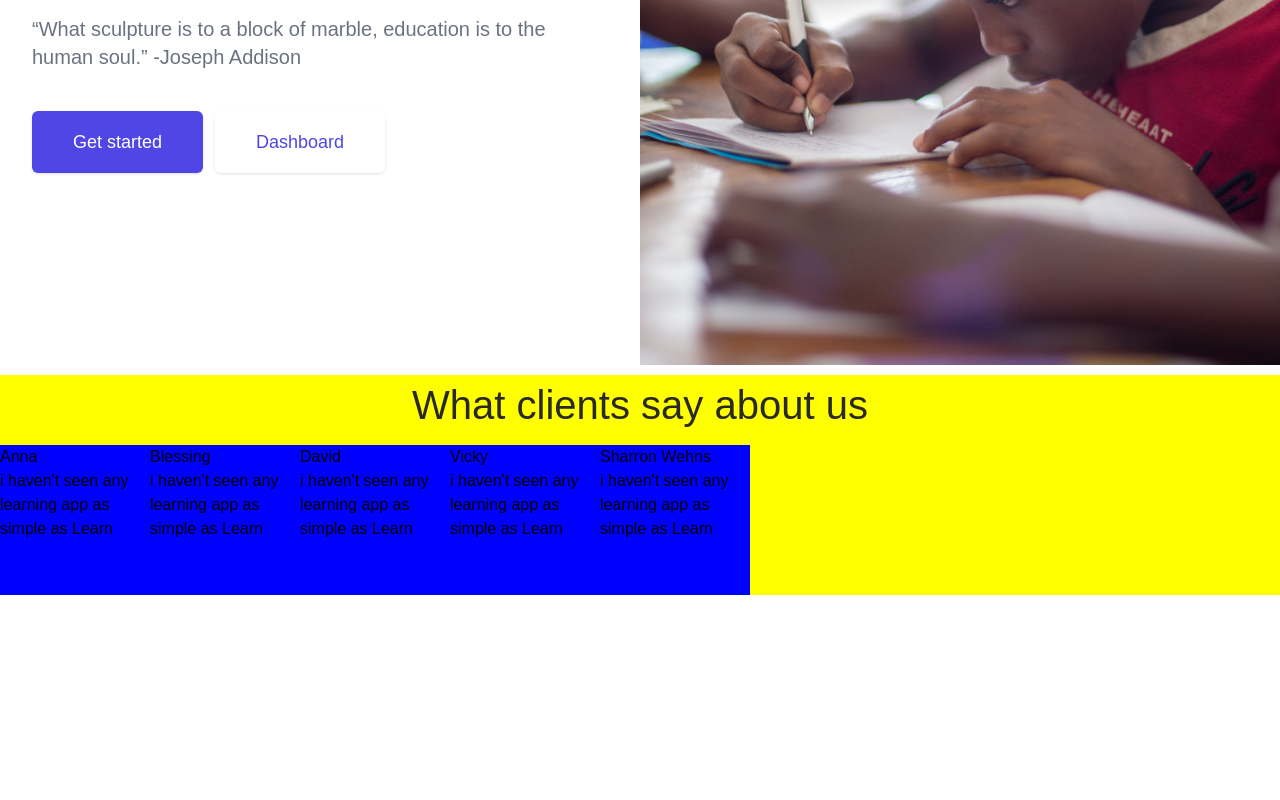
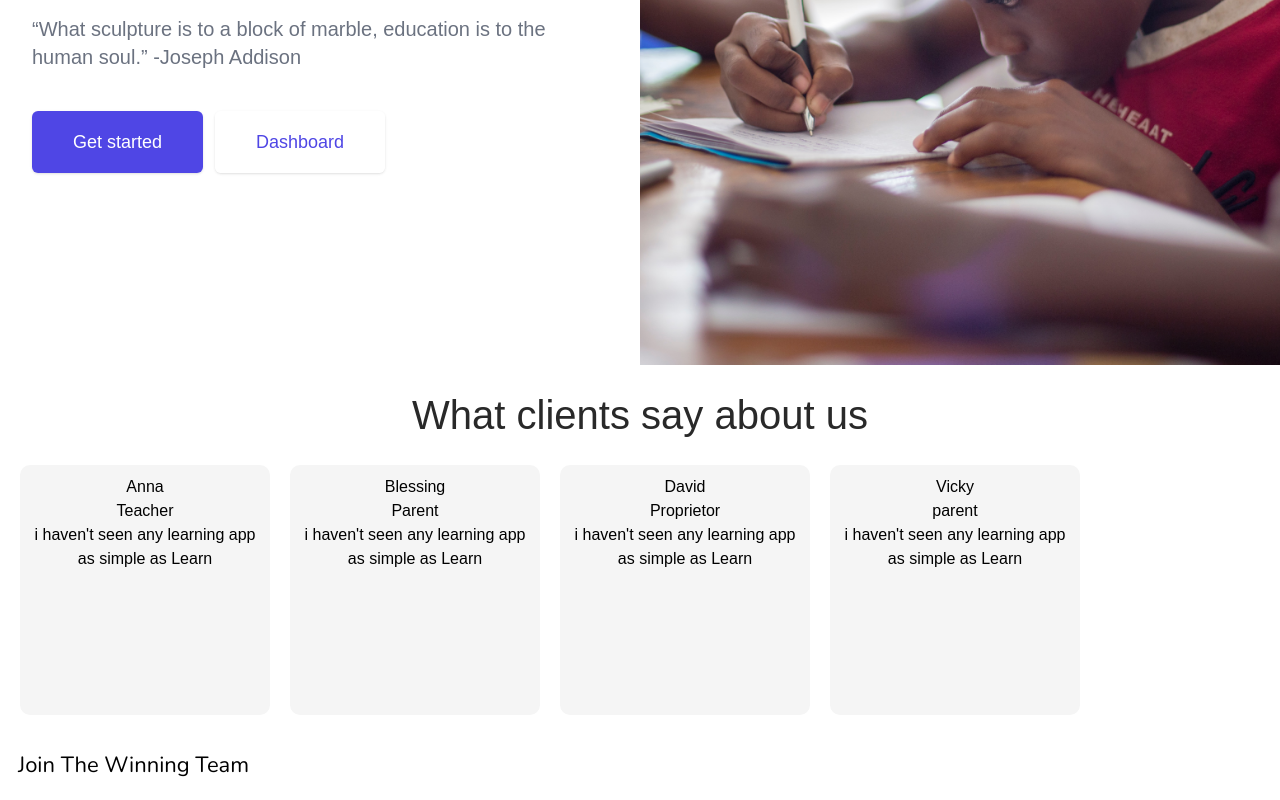
Before and after one commit to Annalartey/AltSchool-Second-Sem-Exams, a React (Vite) app: page / in a window 1280 px wide. Shown: the part 505-1305 px from the top of the page. Before the commit the page ends 1100 px from the top, so only its background shows below. Built offline with nearby package versions, Linux system fonts and the light colour scheme.

Commit message:
Styled comment cards

```diff
--- a/src/App.css
+++ b/src/App.css
@@ -502,17 +502,23 @@ ul li ul {
 ul li ul li a {display:block !important;}
 ul li ul li:hover {background: blue;}
 
-.comment-card {
-  width: 150px;
-  height: 150px;
-  background: blue;
+.comment-space {
+  padding: 10px;
+
 }
-
 .comment-div {
   display: flex;
+  flex-wrap: wrap;
+  justify-items: space-around;
 }
-
-.comment-space {
-  background: yellow;
-
+.comment-card {
+  width: 250px;
+  height: 250px;
+  background: whitesmoke;
+  box-shadow: gray 6px;
+  border:  gray 2px;
+  border-radius: 10px;
+  padding: 10px;
+  text-align: center;
+  margin: 10px;
 }
--- a/src/components/ClientsComments.jsx
+++ b/src/components/ClientsComments.jsx
@@ -6,27 +6,26 @@ export default function ClientComments () {
     {
       name: "Anna",
       image: "imgurl",
+      prof: "Teacher",
       comment: "i haven't seen any learning app as simple as Learn",
     },
     {
       name: "Blessing",
       image: "imgurl",
+      prof: "Parent",
       comment: "i haven't seen any learning app as simple as Learn",
     },
     {
       name: "David",
       image: "imgurl",
+      prof: "Proprietor",
       comment: "i haven't seen any learning app as simple as Learn",
     },
 
     {
       name: "Vicky",
       image: "imgurl",
-      comment: "i haven't seen any learning app as simple as Learn",
-    },
-    {
-      name: "Sharron Wehns",
-      image: "imgurl",
+      prof: "parent",
       comment: "i haven't seen any learning app as simple as Learn",
     },
   ]
@@ -40,14 +39,16 @@ export default function ClientComments () {
               return (
                 <div className = "comment-card">
                   <p> {d.name}</p>
-    <p>{d.comment} </p>
+                  <p> {d.prof}</p>
+                  <p>{d.comment} </p>
 
-            </div>
+                </div>
             )
           }
 )
       }
     </div>
+        <button>Join The Winning Team</button>
   </div>
     </>
     )
```
